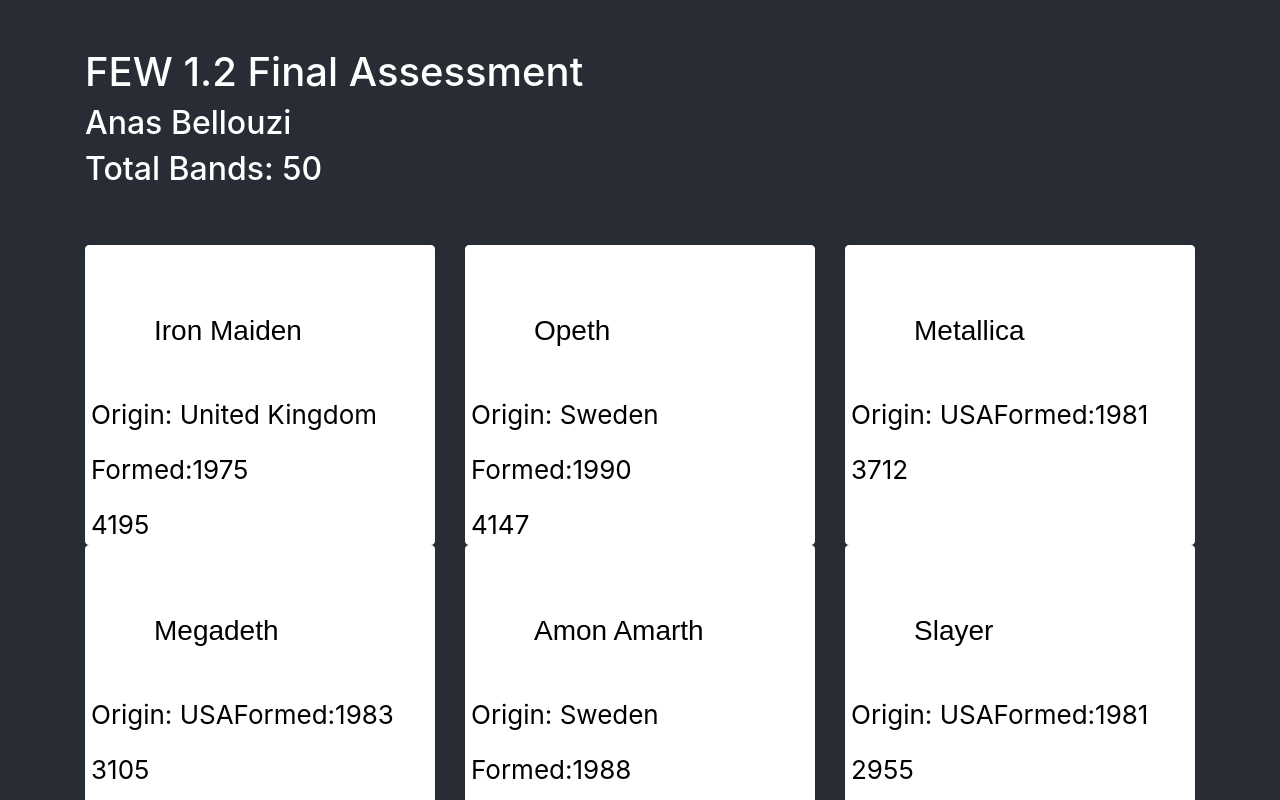
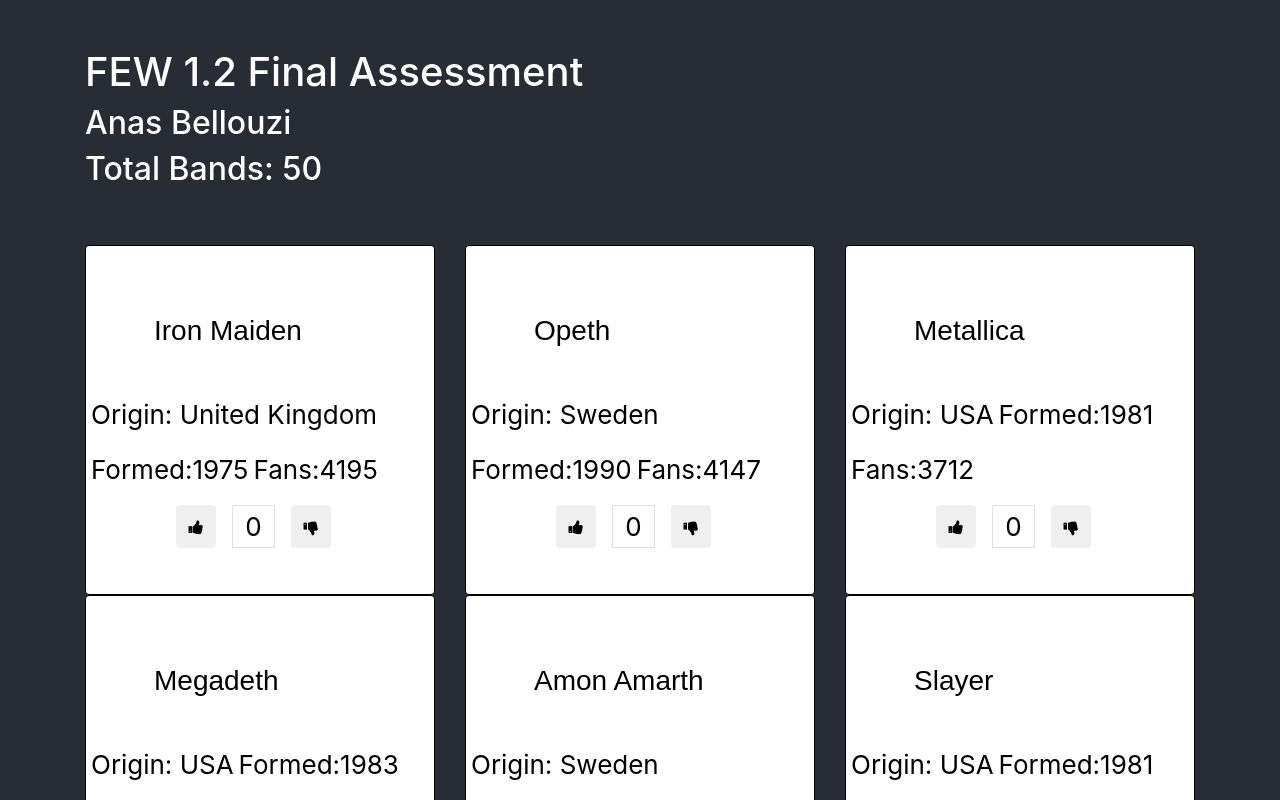
Before and after one commit to anbellouzi/react-final, a React (Create React App) app: page / in a window 1280 px wide. Shown: the top 800 px of the page. Built offline with nearby package versions, Linux system fonts and the light colour scheme.

Commit message:
challenge 6

```diff
--- a/public/index.html
+++ b/public/index.html
@@ -27,7 +27,8 @@
     <title>Anas Bellouzi Few 1.2</title>
 
     <link rel="stylesheet" href="https://maxcdn.bootstrapcdn.com/bootstrap/4.0.0/css/bootstrap.min.css" integrity="sha384-Gn5384xqQ1aoWXA+058RXPxPg6fy4IWvTNh0E263XmFcJlSAwiGgFAW/dAiS6JXm" crossorigin="anonymous">
-
+    <!-- Add icon library -->
+    <link rel="stylesheet" href="https://cdnjs.cloudflare.com/ajax/libs/font-awesome/4.7.0/css/font-awesome.min.css">
   </head>
   <body>
     <noscript>You need to enable JavaScript to run this app.</noscript>
--- a/src/components/Band/Band.css
+++ b/src/components/Band/Band.css
@@ -1,8 +1,9 @@
 .card {
-    height: 300px;
+    height: 350px;
     width: 100%;
     /* margin-bottom: 5px; */
     color: black;
+    border: 1px solid black ;
 }
 
 .band-title {
@@ -10,3 +11,8 @@
     font-size: 28px;
     font: bold;
 }
+
+.card-body > .row > p {
+    /* font-size: 22px; */
+    margin-right: 5px;
+}
--- a/src/components/Band/Band.js
+++ b/src/components/Band/Band.js
@@ -2,6 +2,7 @@
 
 import React from 'react'
 import './Band.css';
+import Like from '../Like/Like'
 // import { Link } from 'react-router-dom'
 
 function Band(props) {
@@ -15,13 +16,19 @@
                 <h2 class="band-title m-5">{band_name}</h2>
 
                 <div class="row">
-                  <p><bold>Origin:</bold> {origin}</p>
-                  <p><bold>Formed:</bold>{formed}</p>
+                    <p>
+                      <bold>Origin:</bold> {origin}
+                    </p>
+                    <p>
+                      <bold>Formed:</bold>{formed}
+                    </p>
+                    <p>
+                      <bold>Fans:</bold>{fans}
+                    </p>
                 </div>
-
-                <div class="row text-center">
-                  <p> <bold>{fans}</bold></p>
-                </div>
+              <div class="row text-center">
+                <Like />
+              </div>
             </div>
           </div>
         </div>
--- /dev/null
+++ b/src/components/Like/Like.js
@@ -0,0 +1,34 @@
+// src/Project.js
+
+import React, { useState } from 'react'
+import './Like.css';
+// import { Link } from 'react-router-dom'
+
+function Like(props) {
+    const {key} = props
+    const [ setQuery ] = useState('')
+
+    return (
+
+        <div class="row w-50 m-auto">
+            <button id={key}
+                    class="btn mr-3"
+                    onClick={(e) => setQuery(e.target.id)}
+            >
+            <i class="fa fa-thumbs-up"></i>
+          </button>
+
+          <input class="w-25 text-center border" id={key} value={0} />
+
+            <button
+                id={key}
+                class="btn ml-3"
+                onClick={(e) => setQuery(e.target.id)}
+            >
+                <i class="fa fa-thumbs-down"></i>
+          </button>
+        </div>
+    )
+}
+
+export default Like
```
Also changed, not shown: src/components/Like/Like.css (added).
